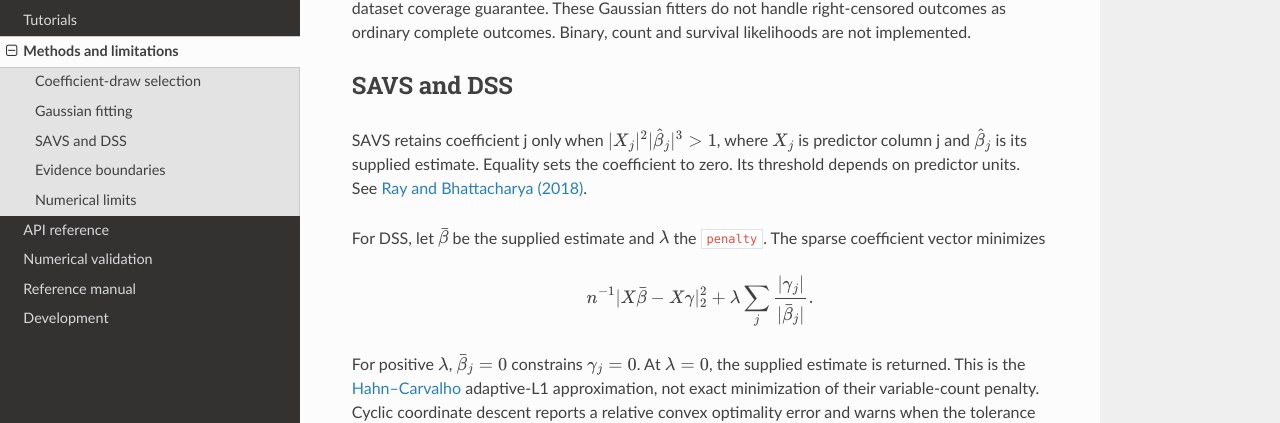
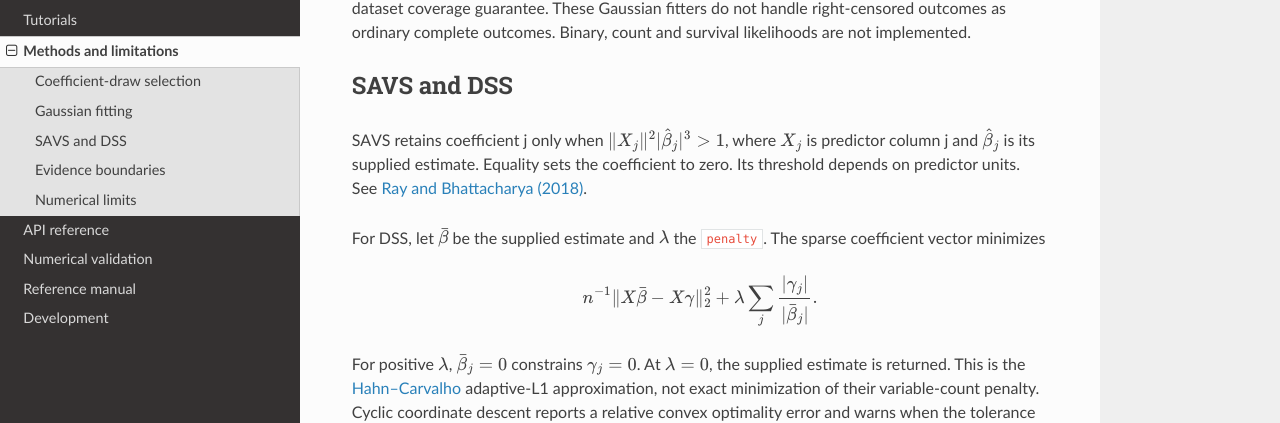
Before and after one commit to nilson01/vsusp-python, an MkDocs documentation site: the page built from docs/methods.md, in a window 1280 px wide and 900 px high, scrolled down 1163 px. Shown: the part 129-552 px from the top of the window. Built offline with MkDocs 1.6.1, drawn with Linux system fonts in a browser that asks for light colours; nearby versions of some CDN libraries.

Commit message:
Preserve norm symbols in documentation and skip unrelated CI runs

```diff
--- a/docs/methods.md
+++ b/docs/methods.md
@@ -58,7 +58,7 @@ and survival likelihoods are not implemented.
 
 ## SAVS and DSS
 
-SAVS retains coefficient j only when $\|X_j\|^2|\hat\beta_j|^3>1$, where
+SAVS retains coefficient j only when $\lVert X_j\rVert^2|\hat\beta_j|^3>1$, where
 $X_j$ is predictor column j and $\hat\beta_j$ is its supplied estimate.
 Equality sets the coefficient to zero. Its threshold depends on predictor units.
 See [Ray and Bhattacharya (2018)](https://arxiv.org/abs/1810.09004).
@@ -67,7 +67,7 @@ For DSS, let $\bar\beta$ be the supplied estimate and $\lambda$ the `penalty`.
 The sparse coefficient vector minimizes
 
 $$
-n^{-1}\|X\bar\beta-X\gamma\|_2^2
+n^{-1}\lVert X\bar\beta-X\gamma\rVert_2^2
 +\lambda\sum_j\frac{|\gamma_j|}{|\bar\beta_j|}.
 $$
 
```
Also changed, not shown: docs/manual/reference.md (+2 -2 lines), 2 other files.
